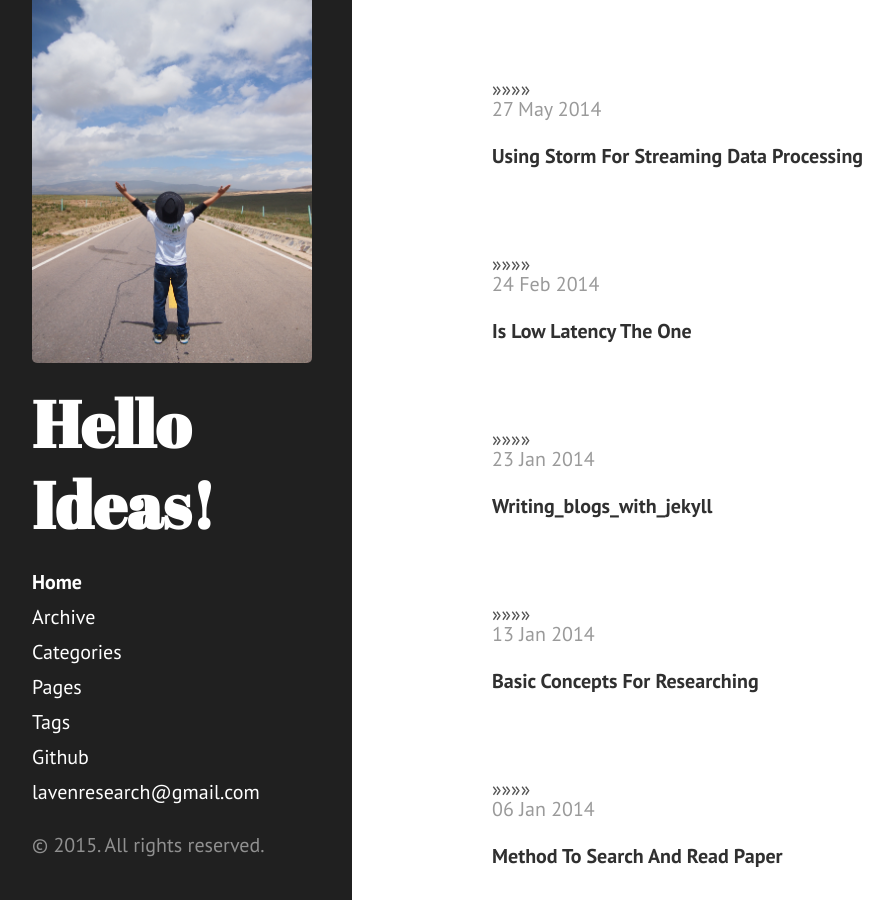
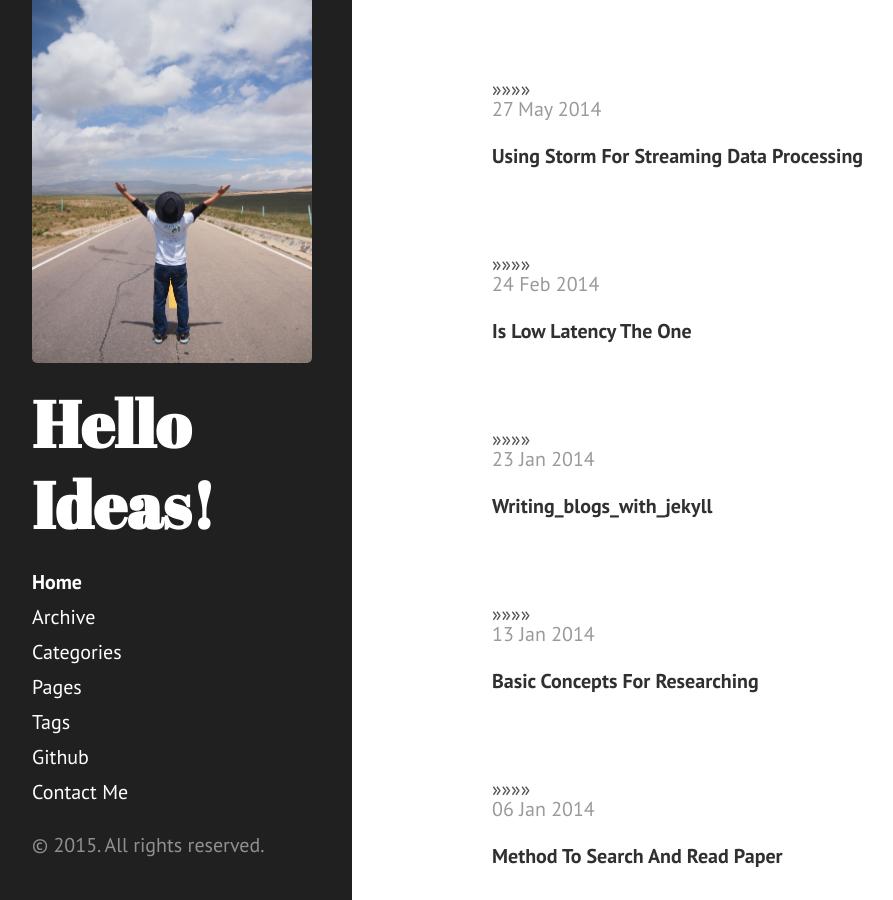
Before and after one commit to lavenresearch/lavenresearch.github.io, a Jekyll site: the page built from index.md, in a window 1280 px wide and 900 px high, scrolled down 524 px. Shown: the whole window, without its empty margins (8-901 px from the left). Built offline with Jekyll 4.4.1, drawn with Linux system fonts in a browser that asks for light colours.

```diff
--- a/_includes/sidebar.html
+++ b/_includes/sidebar.html
@@ -33,7 +33,7 @@
       {% endfor %}
 
       <a class="sidebar-nav-item" href="https://github.com/lavenresearch">Github</a>
-      <a class="sidebar-nav-item" >lavenresearch@gmail.com</a>
+      <a class="sidebar-nav-item" href="suyi@hust.edu.cn">Contact Me</a>
 
 <!--       <a class="sidebar-nav-item" href="{{ site.github.repo }}/archive/v{{ site.version }}.zip">Download</a>
       <a class="sidebar-nav-item" href="{{ site.github.repo }}">GitHub project</a>
```
